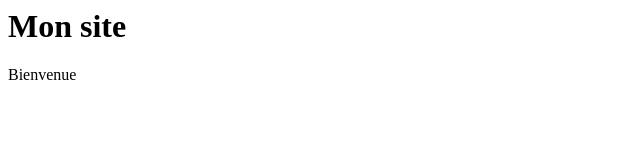
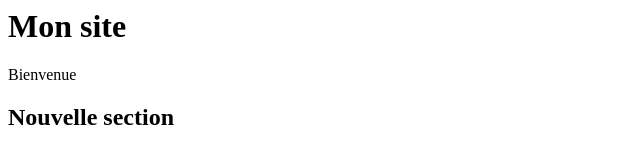
Before and after one commit to AlaeMZ/git-exercice, a plain HTML site: page index.html in a window 1280 px wide. Shown: the whole page, without its empty margins (0-640 px from the left). Drawn offline with Linux system fonts and the light colour scheme.

Commit message:
Ajout d'une nouvelle section

```diff
--- a/index.html
+++ b/index.html
@@ -1,2 +1,3 @@
 <h1>Mon site</h1>
 <p>Bienvenue</p>
+<h2>Nouvelle section</h2>
```
